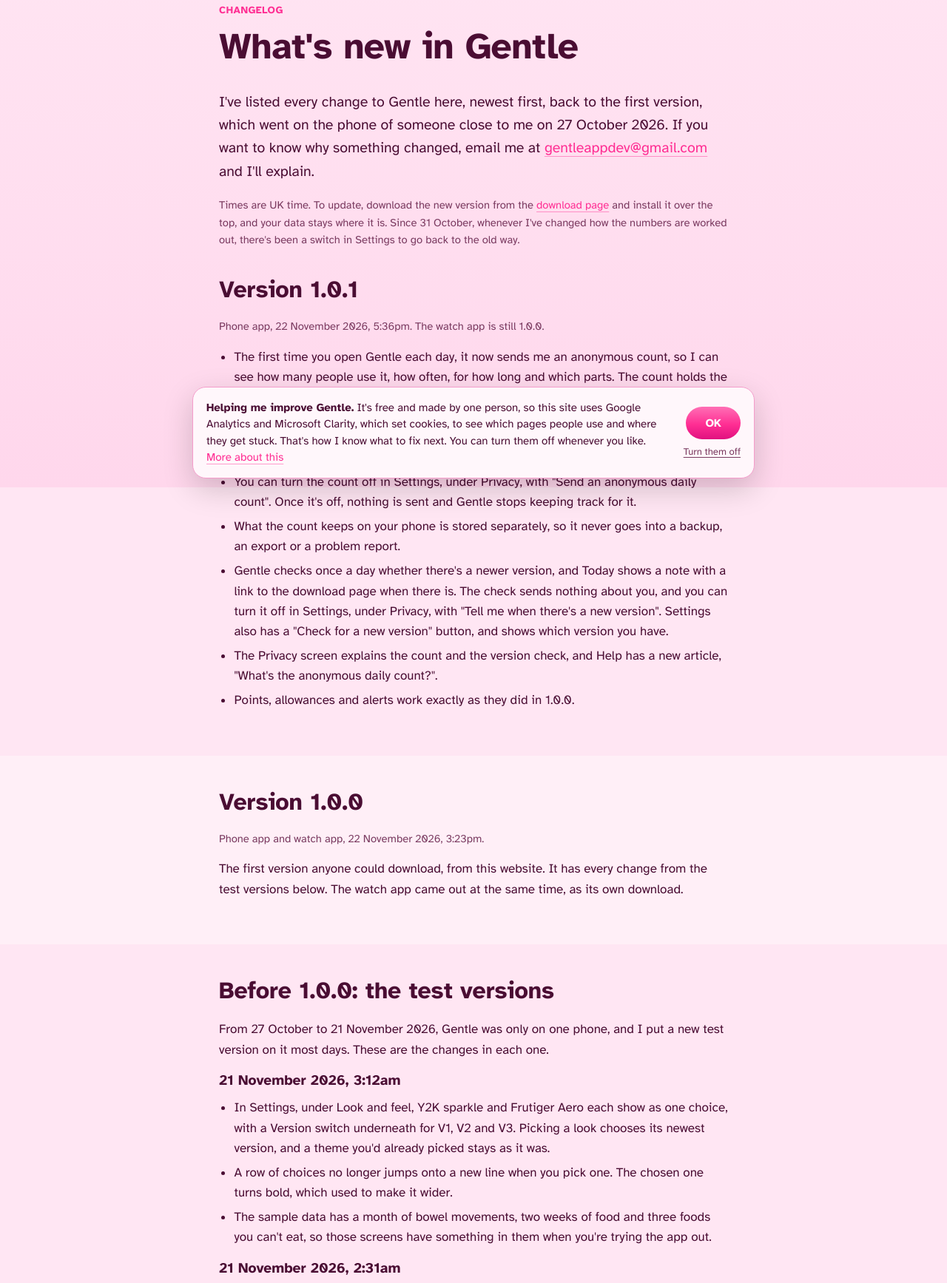
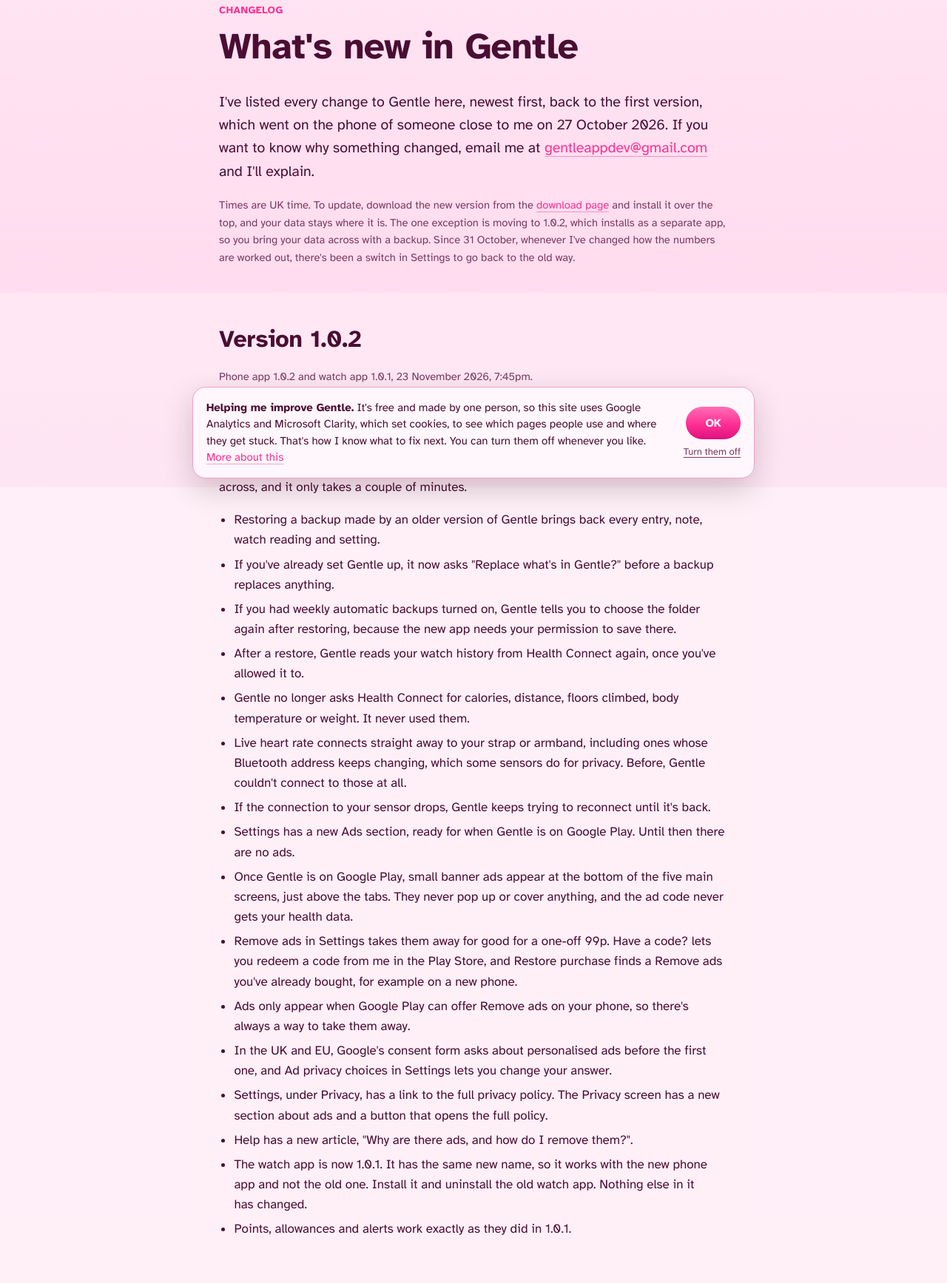
Before and after one commit to Gentle-App/Gentle-App.github.io, a plain HTML site: page changelog.html in a window 1280 px wide. Shown: the part 141-1876 px from the top of the page at 74% size. Drawn offline with Linux system fonts and the light colour scheme; a web font is replaced by a local one.

Commit message:
Gentle 1.0.2: changelog, moving-across steps on the download page, version 1.0.2

```diff
--- a/changelog.html
+++ b/changelog.html
@@ -170,9 +170,35 @@
     <p class="eyebrow">Changelog</p>
     <h1>What's new in Gentle</h1>
     <p class="lede">I've listed every change to Gentle here, newest first, back to the first version, which went on the phone of someone close to me on 27 October 2026. If you want to know why something changed, email me at <a href="mailto:gentleappdev@gmail.com">gentleappdev@gmail.com</a> and I'll explain.</p>
-    <p class="small muted">Times are UK time. To update, download the new version from the <a href="download.html">download page</a> and install it over the top, and your data stays where it is. Since 31 October, whenever I've changed how the numbers are worked out, there's been a switch in Settings to go back to the old way.</p>
+    <p class="small muted">Times are UK time. To update, download the new version from the <a href="download.html">download page</a> and install it over the top, and your data stays where it is. The one exception is moving to 1.0.2, which installs as a separate app, so you bring your data across with a backup. Since 31 October, whenever I've changed how the numbers are worked out, there's been a switch in Settings to go back to the old way.</p>
   </div>
 </header>
+
+<section class="section-alt" id="v1-0-2">
+  <div class="container narrow">
+    <h2>Version 1.0.2</h2>
+    <p class="small muted">Phone app 1.0.2 and watch app 1.0.1, 23 November 2026, 7:45pm.</p>
+    <p>Gentle is getting ready for Google Play. The name Android uses to tell apps apart, com.gentle.app, was already taken there, so from this version Gentle is com.gentlepacing.app. Android sees that as a different app, so 1.0.2 installs next to your old Gentle instead of over the top. The <a href="download.html#moving">download page</a> has the steps for moving your data across, and it only takes a couple of minutes.</p>
+    <ul>
+      <li>Restoring a backup made by an older version of Gentle brings back every entry, note, watch reading and setting.</li>
+      <li>If you've already set Gentle up, it now asks "Replace what's in Gentle?" before a backup replaces anything.</li>
+      <li>If you had weekly automatic backups turned on, Gentle tells you to choose the folder again after restoring, because the new app needs your permission to save there.</li>
+      <li>After a restore, Gentle reads your watch history from Health Connect again, once you've allowed it to.</li>
+      <li>Gentle no longer asks Health Connect for calories, distance, floors climbed, body temperature or weight. It never used them.</li>
+      <li>Live heart rate connects straight away to your strap or armband, including ones whose Bluetooth address keeps changing, which some sensors do for privacy. Before, Gentle couldn't connect to those at all.</li>
+      <li>If the connection to your sensor drops, Gentle keeps trying to reconnect until it's back.</li>
+      <li>Settings has a new Ads section, ready for when Gentle is on Google Play. Until then there are no ads.</li>
+      <li>Once Gentle is on Google Play, small banner ads appear at the bottom of the five main screens, just above the tabs. They never pop up or cover anything, and the ad code never gets your health data.</li>
+      <li>Remove ads in Settings takes them away for good for a one-off 99p. Have a code? lets you redeem a code from me in the Play Store, and Restore purchase finds a Remove ads you've already bought, for example on a new phone.</li>
+      <li>Ads only appear when Google Play can offer Remove ads on your phone, so there's always a way to take them away.</li>
+      <li>In the UK and EU, Google's consent form asks about personalised ads before the first one, and Ad privacy choices in Settings lets you change your answer.</li>
+      <li>Settings, under Privacy, has a link to the full privacy policy. The Privacy screen has a new section about ads and a button that opens the full policy.</li>
+      <li>Help has a new article, "Why are there ads, and how do I remove them?".</li>
+      <li>The watch app is now 1.0.1. It has the same new name, so it works with the new phone app and not the old one. Install it and uninstall the old watch app. Nothing else in it has changed.</li>
+      <li>Points, allowances and alerts work exactly as they did in 1.0.1.</li>
+    </ul>
+  </div>
+</section>
 
 <section id="v1-0-1">
   <div class="container narrow">
@@ -189,7 +215,7 @@
   </div>
 </section>
 
-<section class="section-alt" id="v1-0-0">
+<section id="v1-0-0">
   <div class="container narrow">
     <h2>Version 1.0.0</h2>
     <p class="small muted">Phone app and watch app, 22 November 2026, 3:23pm.</p>
@@ -197,7 +223,7 @@
   </div>
 </section>
 
-<section id="testing">
+<section class="section-alt" id="testing">
   <div class="container narrow">
     <h2>Before 1.0.0: the test versions</h2>
     <p>From 27 October to 21 November 2026, Gentle was only on one phone, and I put a new test version on it most days. These are the changes in each one.</p>
--- a/version.json
+++ b/version.json
@@ -1 +1 @@
-{"version": "1.0.1"}
+{"version": "1.0.2"}
```
Also changed, not shown: download.html (+23 -6 lines), index.html (+1 -1 lines).
